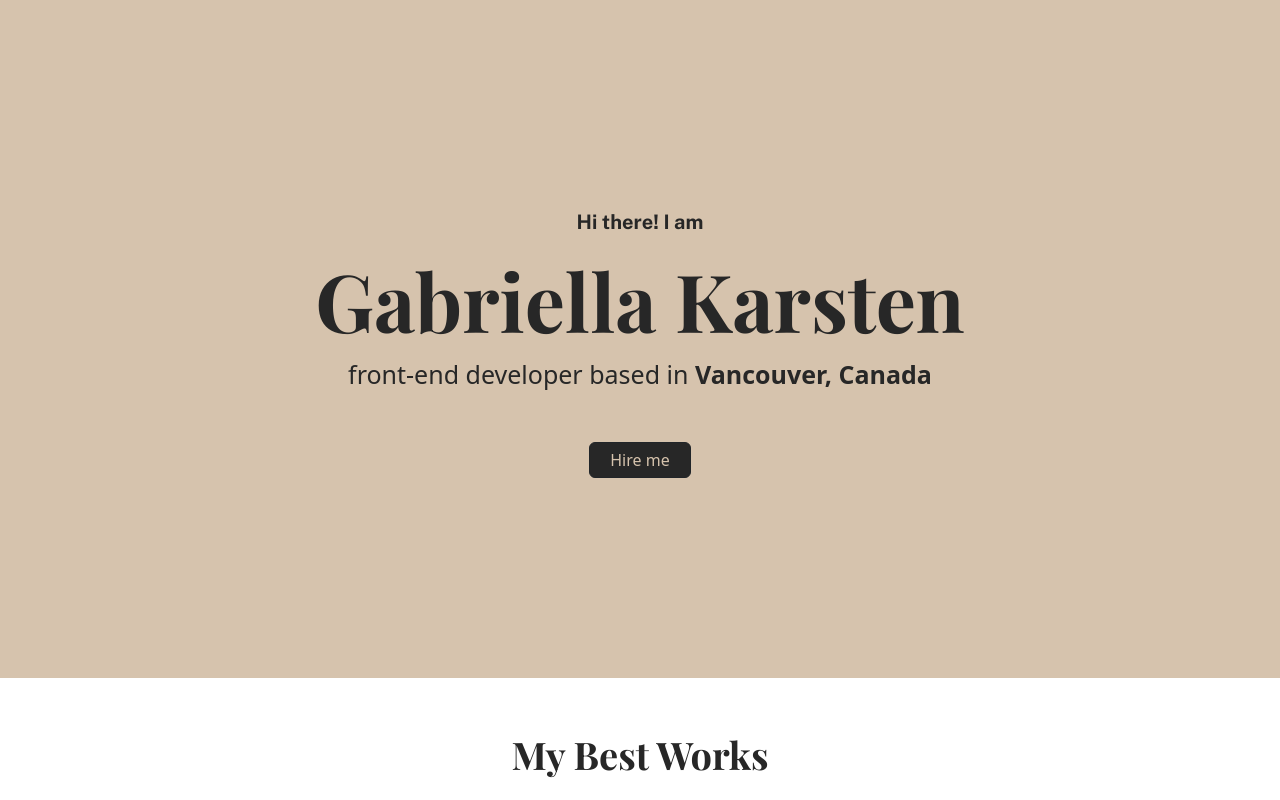
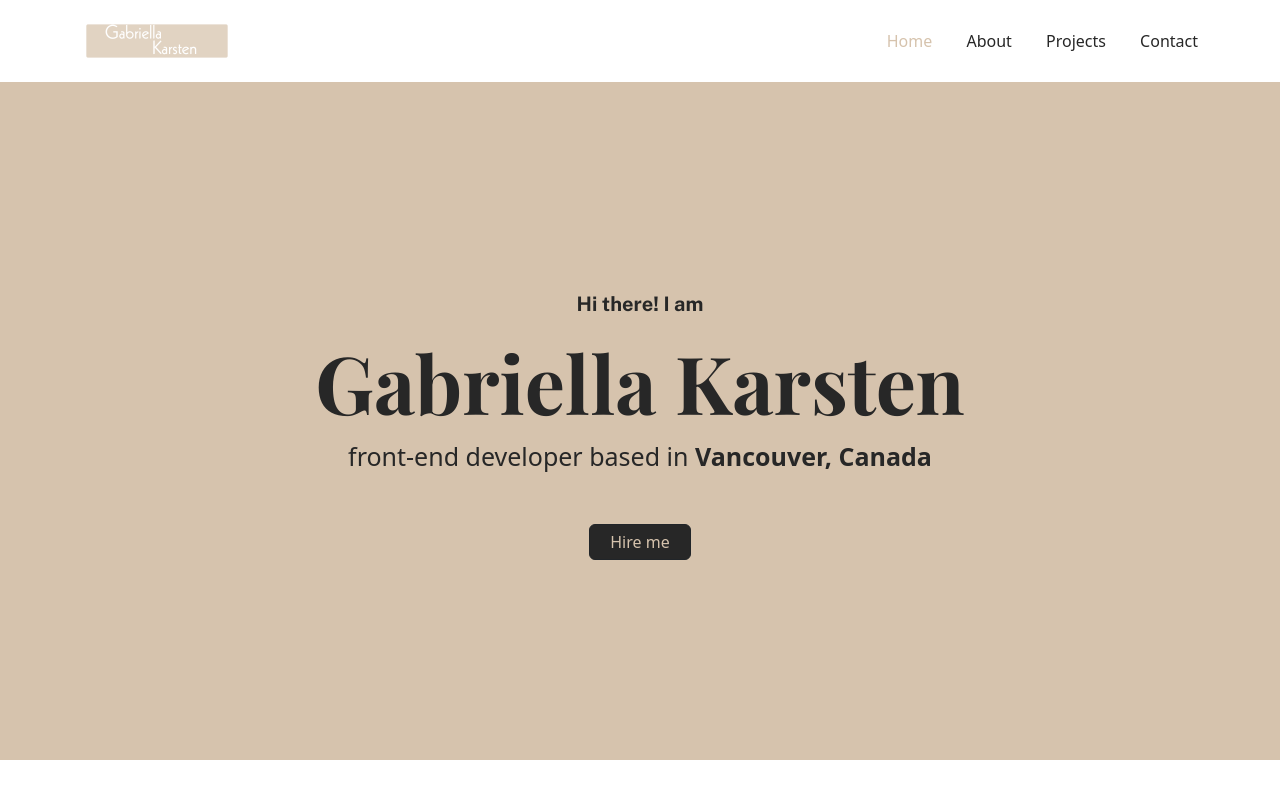
Before and after one commit to gabykarsten/gabriellakarsten-portofolio, a plain HTML site: page index.html in a window 1280 px wide. Shown: the top 800 px of the page. Drawn offline with nearby package versions, Linux system fonts and the light colour scheme; a web font is replaced by a local one.

Commit message:
added navigation bar on the homepage

```diff
--- a/index.html
+++ b/index.html
@@ -17,6 +17,22 @@
 </head>
 
 <body>
+    <div class="container">
+        <nav class="d-flex justify-content-between">
+            <a href="index.html">
+                <img src="images/logo.png" class="logo d-none d-md-block" alt="">
+                <img src="images/logo-small.png" class="logo d-block d-md-none" alt="">
+            </a>
+            <ul>
+                <li class="active"><a href="index.html">Home</a></li>
+                <li><a href="about.html">About</a></li>
+                <li><a href="work.html">Projects</a></li>
+
+                <li><a href="contact.html">Contact</a></li>
+            </ul>
+        </nav>
+    </div>
+
     <div class="hero">
         <h2>Hi there! I am</h2>
         <h1>Gabriella Karsten</h1>
@@ -31,7 +47,8 @@
             <div class="col">
                 <div class="project-description">
                     <h2 class="mb-5">Weather App Project</h2>
-                    <p class="mb-5 text-muted">Part of SheCodes Project, we were given task to build a weather app using
+                    <p class="mb-5 text-muted">Part of SheCodes Project, we were given task to build a weather app
+                        using
                         HTML, CSS, and Javascript.</p>
                     <a href="" class="btn btn-outline-dark">Learn more</a>
                 </div>
@@ -41,13 +58,15 @@
             <div class="col">
                 <div class="project-description">
                     <h2 class="mb-5">World Clock Project</h2>
-                    <p class="mb-5 text-muted">Part of SheCodes Project, we were given task to build a world clock app
+                    <p class="mb-5 text-muted">Part of SheCodes Project, we were given task to build a world clock
+                        app
                         using
                         HTML, CSS, and Javascript while incorporating API into the app.</p>
                     <a href="" class="btn btn-outline-dark">Learn more</a>
                 </div>
             </div>
-            <div class="col d-none d-lg-block"><img src="images/worldclockproject.png" class="img-fluid" alt=""> </div>
+            <div class="col d-none d-lg-block"><img src="images/worldclockproject.png" class="img-fluid" alt="">
+            </div>
         </div>
         <div class="row">
             <div class="col d-none d-lg-block"><img src="images/hobbyproject.png" class="img-fluid" alt=""> </div>
--- a/src/styles.css
+++ b/src/styles.css
@@ -103,6 +103,37 @@ h1 {
   padding: 15px 30px;
 }
 
+.logo {
+  max-width: 150px;
+}
+
+nav {
+  padding: 20px 0;
+}
+
+nav ul {
+  padding: 0;
+  margin: 0;
+}
+
+nav li {
+  display: inline;
+  list-style: none;
+  line-height: 42px;
+  margin-left: 30px;
+}
+
+nav a {
+  color: var(--secondary-color);
+  text-decoration: none;
+  transition: all 150ms ease-in-out;
+}
+
+nav a:hover,
+nav li.active a {
+  color: var(--branding-color);
+}
+
 @media (max-width: 900px) {
   h1 {
     font-size: 60px;
@@ -125,4 +156,8 @@ h1 {
     text-align: center;
     padding: 0;
   }
+
+  nav a {
+    font-size: 14px;
+  }
 }
```
Also changed, not shown: images/logo-small.png (added), images/logo.png (added).
